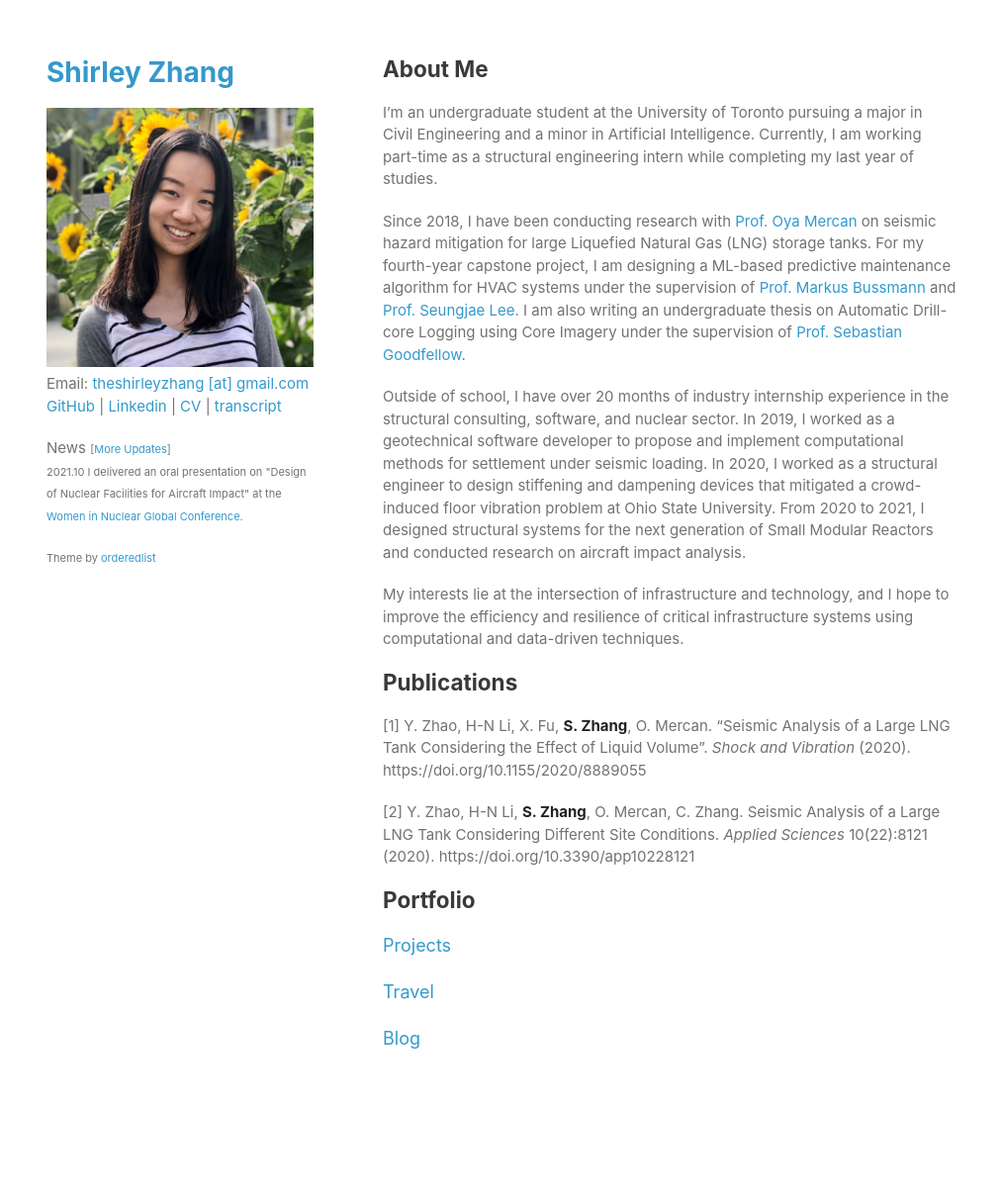
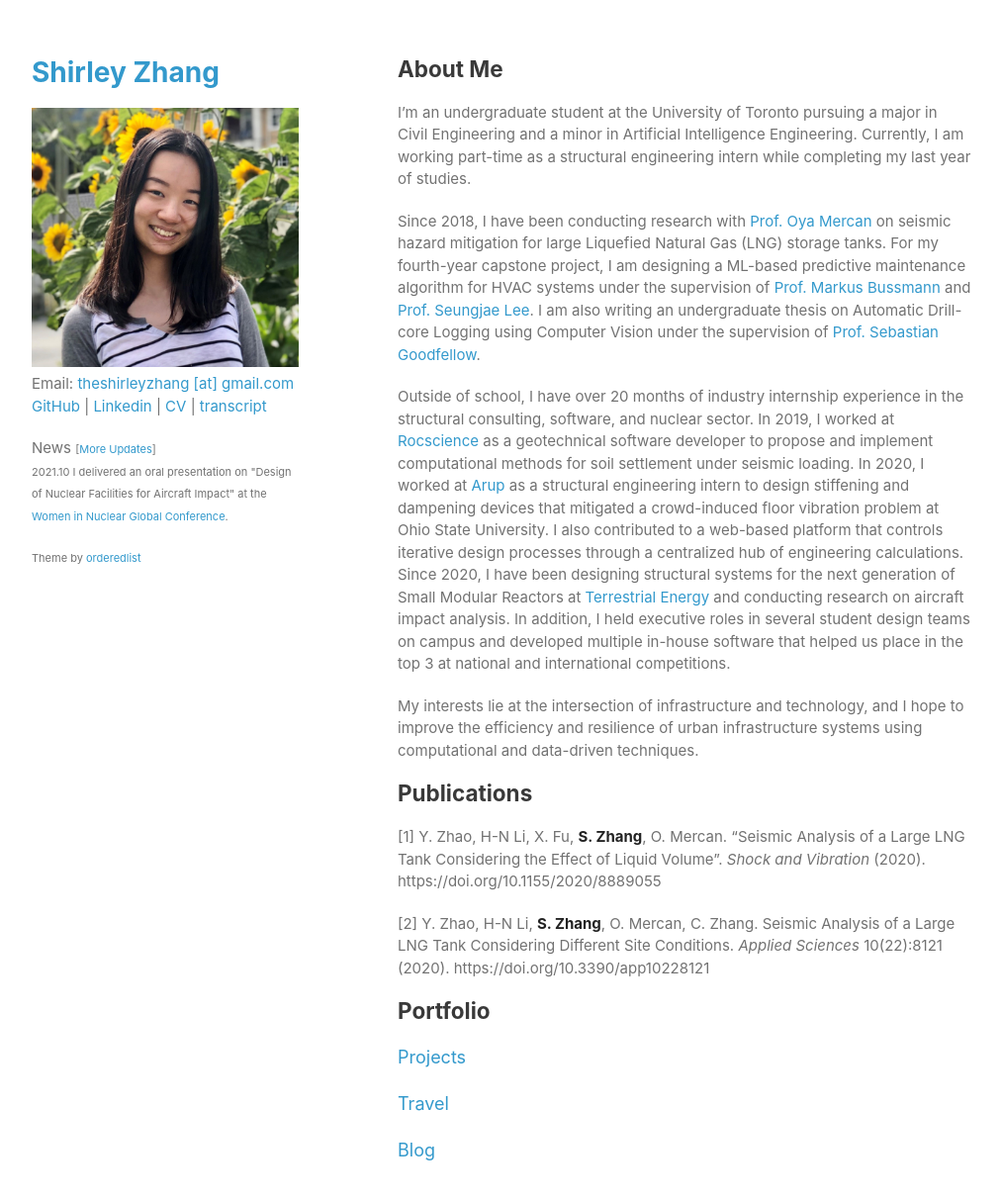
Before and after one commit to shirleyzhang2/shirleyzhang2.github.io, a Jekyll site: the page built from index.md, in a window 1280 px wide and 1246 px high. Shown: the top 1212 px of the window at 99% size, without its empty margins (133-1145 px from the left). Built offline with Jekyll 4.4.1, drawn with Linux system fonts in a browser that asks for light colours.

Commit message:
Update bio and projects

```diff
--- a/_sass/jekyll-theme-minimal.scss
+++ b/_sass/jekyll-theme-minimal.scss
@@ -58,7 +58,7 @@ a:hover small {
 }
 
 .wrapper {
-  width:920px;
+  width:950px;
   margin:0 auto;
 }
 
--- a/index.md
+++ b/index.md
@@ -3,13 +3,13 @@ layout: default
 ---
 ## About Me
 
-I'm an undergraduate student at the University of Toronto pursuing a major in Civil Engineering and a minor in Artificial Intelligence. Currently, I am working part-time as a structural engineering intern while completing my last year of studies.
+I'm an undergraduate student at the University of Toronto pursuing a major in Civil Engineering and a minor in Artificial Intelligence Engineering. Currently, I am working part-time as a structural engineering intern while completing my last year of studies.
 
-Since 2018, I have been conducting research with [Prof. Oya Mercan](https://civmin.utoronto.ca/home/about-us/directory/professors/oya-mercan/) on seismic hazard mitigation for large Liquefied Natural Gas (LNG) storage tanks. For my fourth-year capstone project, I am designing a ML-based predictive maintenance algorithm for HVAC systems under the supervision of [Prof. Markus Bussmann](https://www.mie.utoronto.ca/faculty_staff/bussmann/) and [Prof. Seungjae Lee](https://civmin.utoronto.ca/home/about-us/directory/professors/seungjae-lee/). I am also writing an undergraduate thesis on Automatic Drill-core Logging using Core Imagery under the supervision of [Prof. Sebastian Goodfellow](https://civmin.utoronto.ca/home/about-us/directory/professors/sebastian-goodfellow/).
+Since 2018, I have been conducting research with [Prof. Oya Mercan](https://civmin.utoronto.ca/home/about-us/directory/professors/oya-mercan/) on seismic hazard mitigation for large Liquefied Natural Gas (LNG) storage tanks. For my fourth-year capstone project, I am designing a ML-based predictive maintenance algorithm for HVAC systems under the supervision of [Prof. Markus Bussmann](https://www.mie.utoronto.ca/faculty_staff/bussmann/) and [Prof. Seungjae Lee](https://civmin.utoronto.ca/home/about-us/directory/professors/seungjae-lee/). I am also writing an undergraduate thesis on Automatic Drill-core Logging using Computer Vision under the supervision of [Prof. Sebastian Goodfellow](https://civmin.utoronto.ca/home/about-us/directory/professors/sebastian-goodfellow/).
 
-Outside of school, I have over 20 months of industry internship experience in the structural consulting, software, and nuclear sector. In 2019, I worked as a geotechnical software developer to propose and implement computational methods for settlement under seismic loading. In 2020, I worked as a structural engineer to design stiffening and dampening devices that mitigated a crowd-induced floor vibration problem at Ohio State University. From 2020 to 2021, I designed structural systems for the next generation of Small Modular Reactors and conducted research on aircraft impact analysis.
+Outside of school, I have over 20 months of industry internship experience in the structural consulting, software, and nuclear sector. In 2019, I worked at [Rocscience](https://www.rocscience.com/) as a geotechnical software developer to propose and implement computational methods for soil settlement under seismic loading. In 2020, I worked at [Arup](https://www.arup.com/) as a structural engineering intern to design stiffening and dampening devices that mitigated a crowd-induced floor vibration problem at Ohio State University. I also contributed to a web-based platform that controls iterative design processes through a centralized hub of engineering calculations. Since 2020, I have been designing structural systems for the next generation of Small Modular Reactors at [Terrestrial Energy](https://www.terrestrialenergy.com/) and conducting research on aircraft impact analysis. In addition, I held executive roles in several student design teams on campus and developed multiple in-house software that helped us place in the top 3 at national and international competitions.
 
-My interests lie at the intersection of infrastructure and technology, and I hope to improve the efficiency and resilience of critical infrastructure systems using computational and data-driven techniques.
+My interests lie at the intersection of infrastructure and technology, and I hope to improve the efficiency and resilience of urban infrastructure systems using computational and data-driven techniques.
 
 ## Publications
 
```
Also changed, not shown: projects.md (+5 -5 lines).
